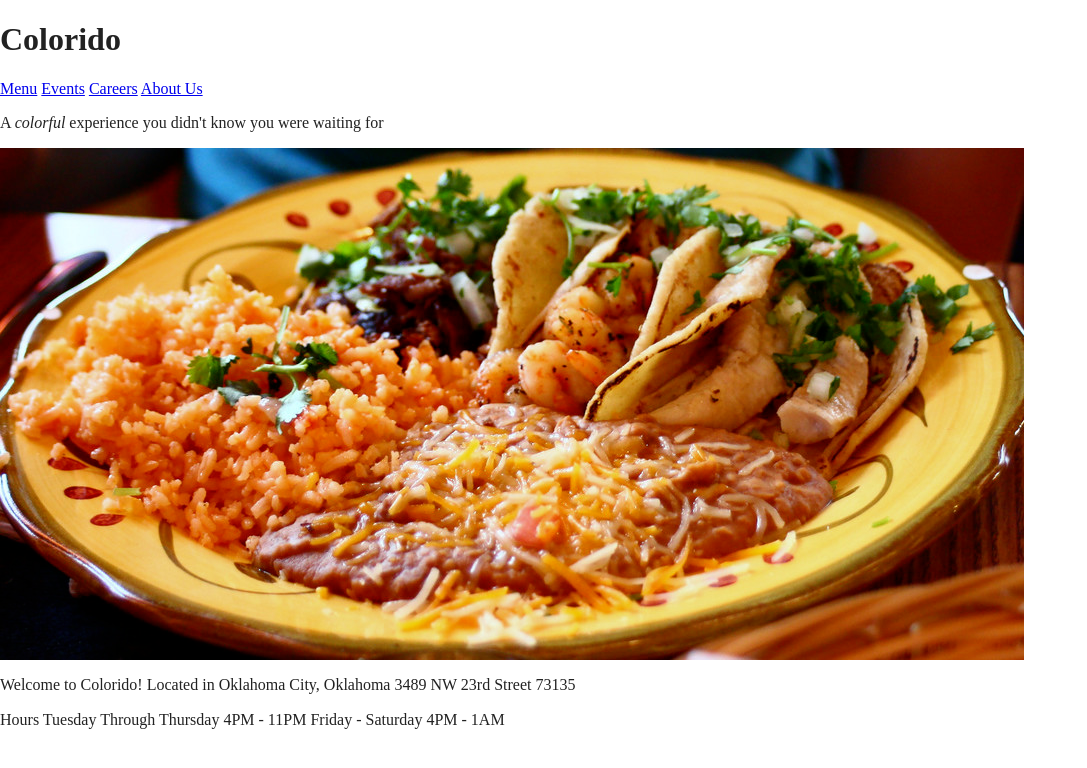
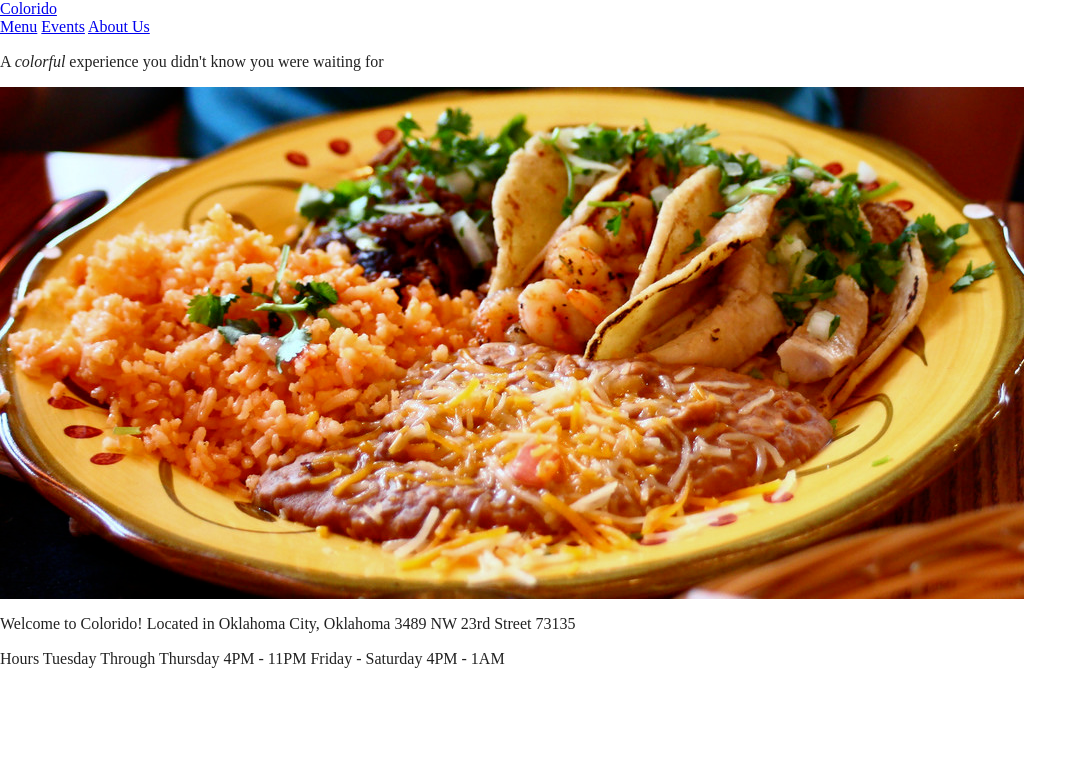
Before and after one commit to jadeccdudley/colorido, a website built with Parcel: page index.html in a window 1280 px wide. Shown: the whole page, without its empty margins (0-1087 px from the left). Built offline with nearby package versions, Linux system fonts and the light colour scheme.

Commit message:
added header

```diff
--- a/index.html
+++ b/index.html
@@ -40,11 +40,14 @@
 <header>
   <!--main menu at top of page-->
   <nav>
-<h1>Colorido</h1>
-<a href="file:///Users/jadecdudley/Documents/Sites/colorido/index.html" target="_blank">Menu</a>
-<a href="file:///Users/jadecdudley/Documents/Sites/colorido/index.html" target="_blank">Events</a>
-<a href="file:///Users/jadecdudley/Documents/Sites/colorido/index.html" target="_blank">Careers</a>
-<a href="file:///Users/jadecdudley/Documents/Sites/colorido/index.html" target="_blank">About Us</a>
+  <div class="header">
+<a href="#default" class="logo">Colorido</a>
+<div class="header-right">
+  <a class="active" href="#home">Menu</a>
+  <a href="#contact">Events</a>
+  <a href="#about">About Us</a>
+</div>
+</div>
 <p>A <em>colorful</em> experience you didn't know you were waiting for</p>
 </header>
 <img src="img/coloridointro.png" alt="colorido food"/>
```
